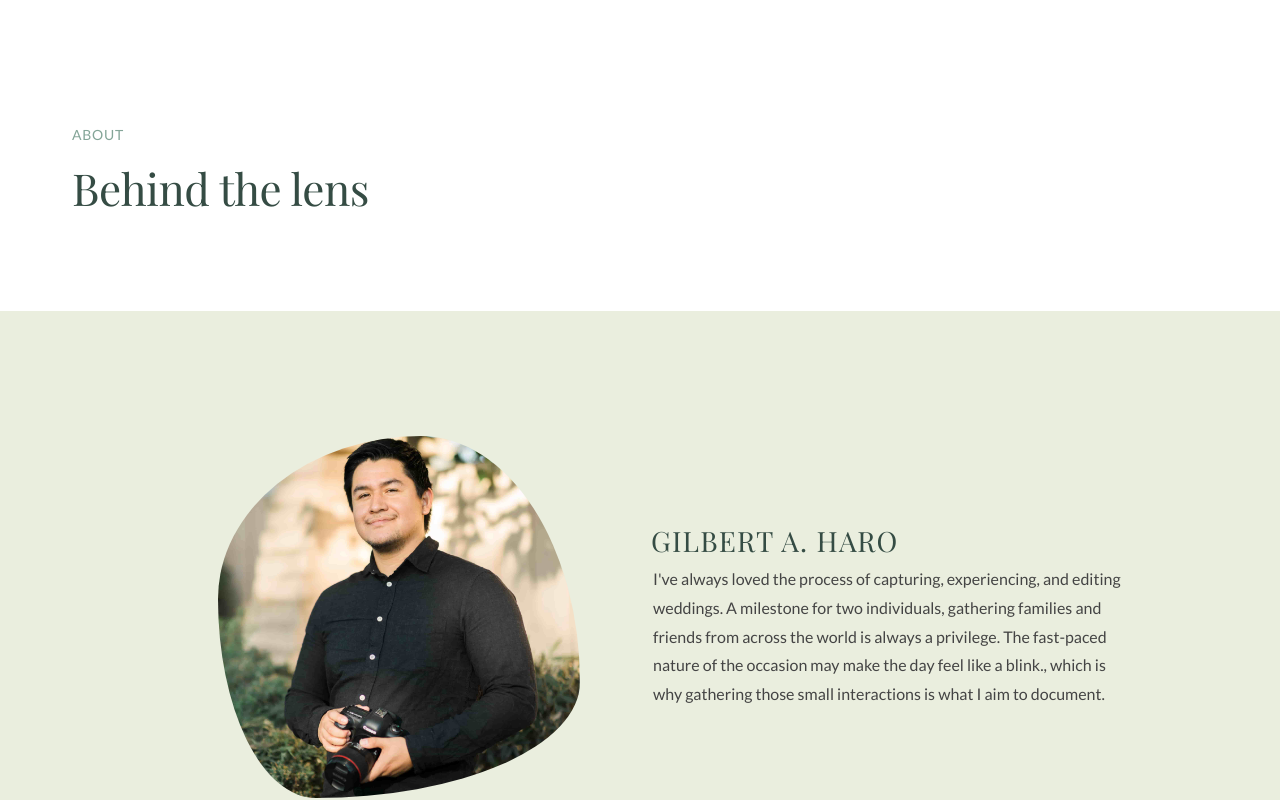
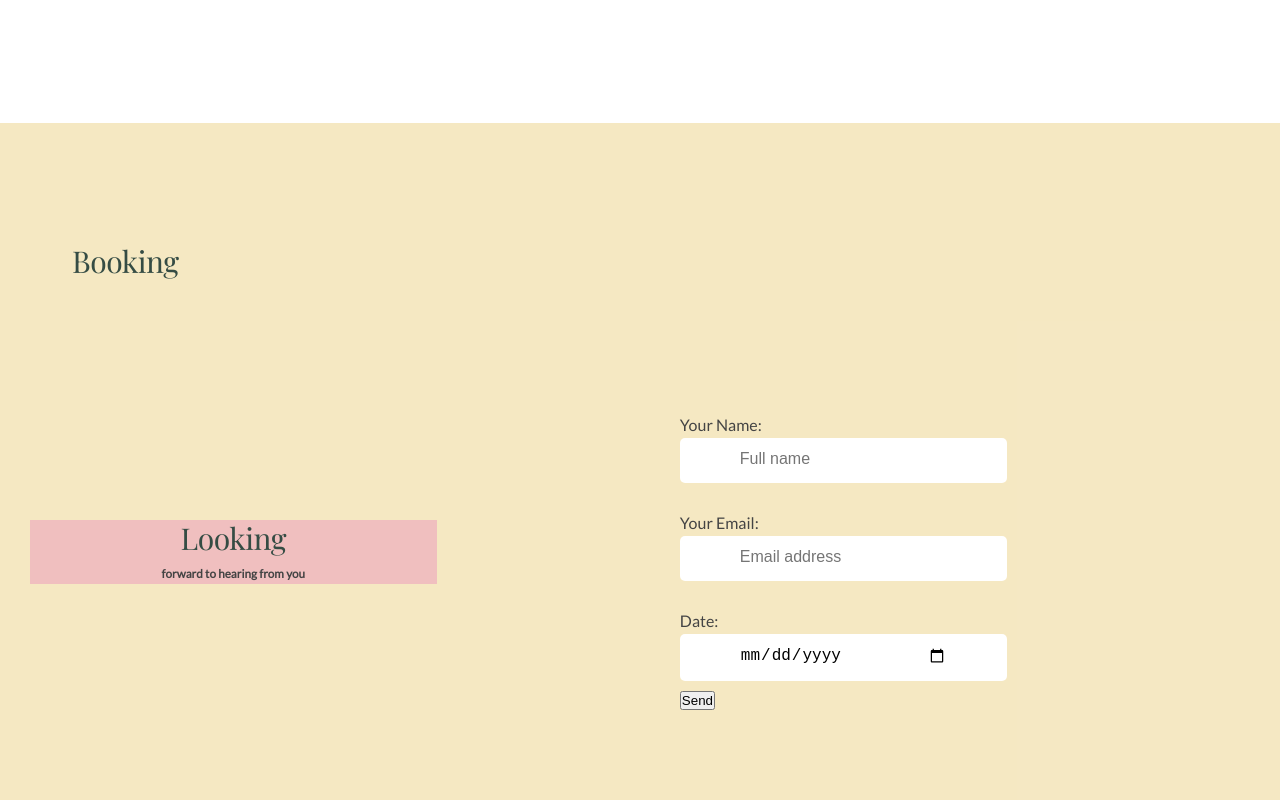
Before and after one commit to gah-code/ghp-app, a React (Create React App) app: page / in a window 1280 px wide. Shown: the part 2220-3020 px from the top of the page. Built offline with nearby package versions, Linux system fonts and the light colour scheme.

Commit message:
Project sizing check

```diff
--- a/src/App.js
+++ b/src/App.js
@@ -3,6 +3,7 @@ import Header from './components/Layout/Header';
 import Services from './components/Misc/Services';
 import About from './components/Layout/About';
 import Footer from './components/Layout/Footer';
+import Form from './components/Misc/Form';
 
 import '../src/styles/main.scss';
 
@@ -13,6 +14,8 @@ function App () {
       <NavBar />
       <Header />
       <Services />
+
+      <Form />
       <About />
       <Footer />
 
--- a/src/components/Layout/Footer.scss
+++ b/src/components/Layout/Footer.scss
@@ -61,6 +61,14 @@
 }
 
 @media (max-width: 44em) {
+  .footer__logo-box {
+    h4 {
+      margin-top: 2rem;
+      margin-bottom: -2rem;
+      letter-spacing: 1.9px;
+      font-size: 2.2em;
+    }
+  }
   .footer__navigation {
     width: 100%;
     text-align: center;
--- a/src/components/Layout/Header.scss
+++ b/src/components/Layout/Header.scss
@@ -27,7 +27,7 @@ header {
 }
 
 .description p {
-  font-size: 1.5rem;
+  font-size: 1.6rem;
   margin: 0.5rem;
   padding: 0.2rem 0;
 }
@@ -69,14 +69,14 @@ header {
 @media (max-width: 44em) {
   .section-hero {
     background-color: var(--color-background-two);
-    padding: 5rem 0 12rem 0;
+    padding: 8rem 0 18rem 0;
   }
 
   header {
     grid-template-columns: 1fr;
     gap: 4rem;
     align-items: center;
-    padding: 0 2rem;
+    padding: 0 1.3rem;
   }
 
   .hero-text-box {
@@ -85,8 +85,8 @@ header {
   }
 
   .description {
-    padding: 0.5rem 0;
-    font-size: 1.4rem;
+    padding: 5rem 0;
+    font-size: 1.6rem;
   }
 
   .hero-img {
--- a/src/components/Misc/Form.js
+++ b/src/components/Misc/Form.js
@@ -0,0 +1,66 @@
+import './form.scss';
+
+const Form = () => {
+  return (
+    <section className="section-form">
+      <div className="container">
+        <div className="heading-secondary">
+          <h2 class="heading-tertiary">Booking</h2>
+
+        </div>
+      </div>
+      <div className="form">
+        <div className="cta">
+          <h2 class="heading-tertiary">Looking</h2>
+          <h3 class="section__header">forward to hearing from you</h3>
+        </div>
+
+        <div className="container">
+          <div className="book__form">
+            <form className="form-area">
+              {' '} <p class="form__group">
+                <label for="name" class="form__label">
+                  Your Name:
+                  <input
+                    type="text"
+                    name="name"
+                    class="form__input"
+                    placeholder="Full name"
+                    id="name"
+                    required
+                  />
+                </label>
+              </p>
+              <p class="form__group">
+                <label for="email" class="form__label">
+                  Your Email:
+                  <input
+                    type="email"
+                    name="email"
+                    class="form__input"
+                    placeholder="Email address"
+                    id="email"
+                  />
+                </label>
+              </p>
+              <p class="form__group">
+                <label for="date" class="form__label">
+                  Date:
+                  <input
+                    id="date"
+                    type="date"
+                    name="date"
+                    class="form__input"
+                  />
+                </label>
+              </p>
+              <button class="form__book-btn" type="submit">Send</button>
+            </form>
+          </div>
+        </div>
+      </div>
+    </section>
+  );
+};
+
+export default Form;
--- /dev/null
+++ b/src/components/Misc/form.scss
@@ -0,0 +1,69 @@
+.section-form {
+  padding: 12rem 0;
+  background-color: var(--color-secondary-light);
+}
+
+.form {
+  width: 100%;
+  padding: 2rem 3rem;
+  display: grid;
+  grid-template-columns: 1fr 2fr;
+  justify-content: center;
+  align-items: center;
+
+  .cta {
+    background-color: rgb(240, 191, 191);
+  }
+
+  h2 {
+    text-align: center;
+  }
+
+  h3 {
+    margin-top: -2rem;
+    text-align: center;
+  }
+}
+
+.book__form {
+  width: 100%;
+}
+
+.form__input {
+  font-size: 1.6rem;
+  padding: 1.2rem 6rem;
+
+  // background-color: rgba($color-white, 0.5);
+  border: none;
+  border-bottom: 3px solid transparent;
+  width: 100%;
+  transition: all 0.3s;
+  border-radius: 5px;
+  display: block;
+}
+
+.form__label {
+  padding: 1rem 0;
+  font-size: 1.6rem;
+  margin-top: 0.6rem;
+  display: block;
+}
+
+.form__book-btn {
+  &:link,
+  &:visited {
+    text-transform: uppercase;
+    text-decoration: none;
+    padding: 1.5rem 3.5rem;
+    display: inline-block;
+    border-radius: 10rem;
+    position: relative;
+    border: none;
+    cursor: pointer;
+    font-size: 1.5rem;
+    border-radius: 3rem;
+    // background-color: rgba($color-secondary, 10);
+    color: rgb(241, 239, 239);
+    transition: all 0.3s;
+  }
+}
--- a/src/styles/abstracts/_variables.scss
+++ b/src/styles/abstracts/_variables.scss
@@ -4,6 +4,7 @@
   --color-primary: #84a598;
   --color-primary-dark: #354c44;
   --color-secondary: #233349;
+  --color-secondary-light: rgba(230, 197, 104, 0.4);
 
   --color-tertiary: #d9a398;
   --color-tertiary-dark: #f7c278;
```
